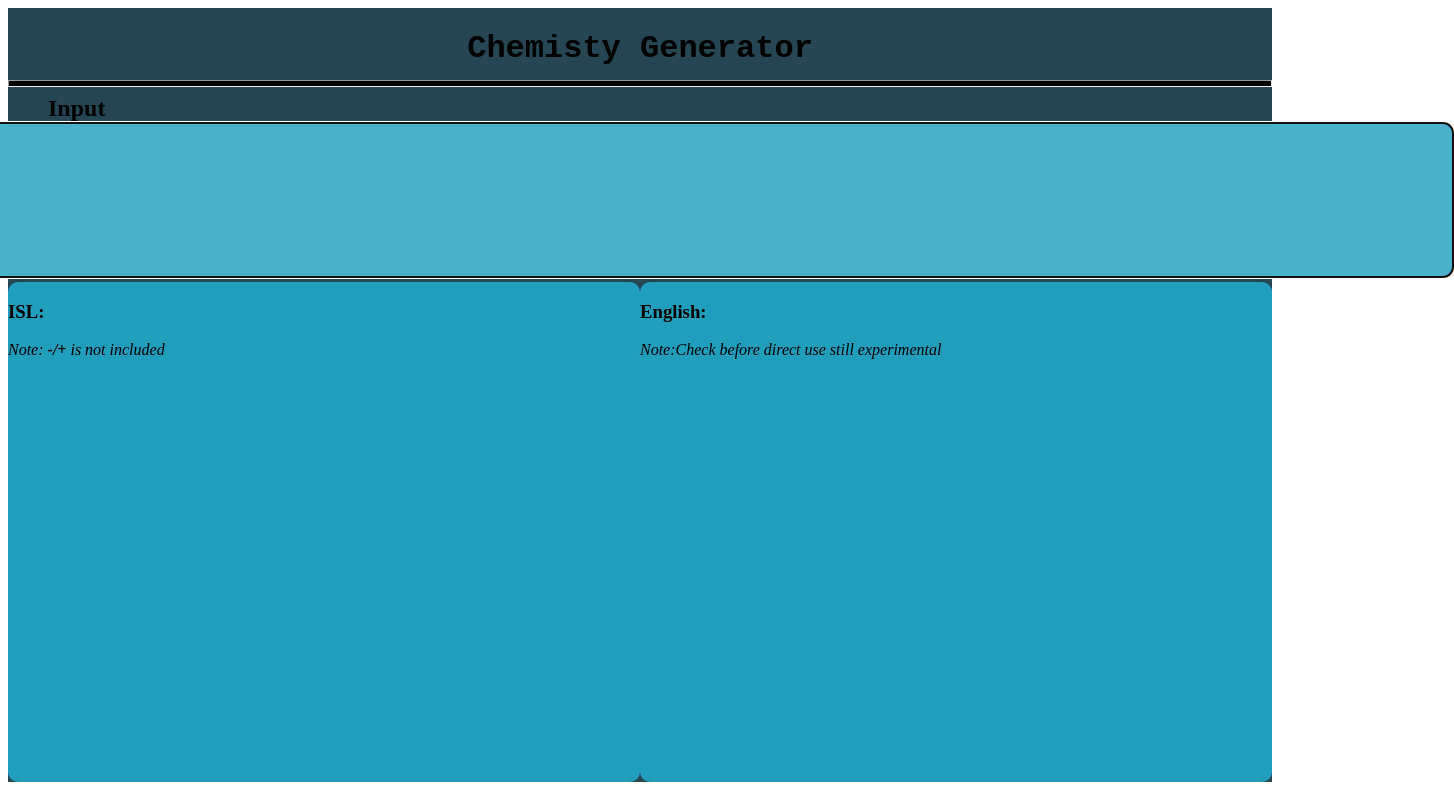
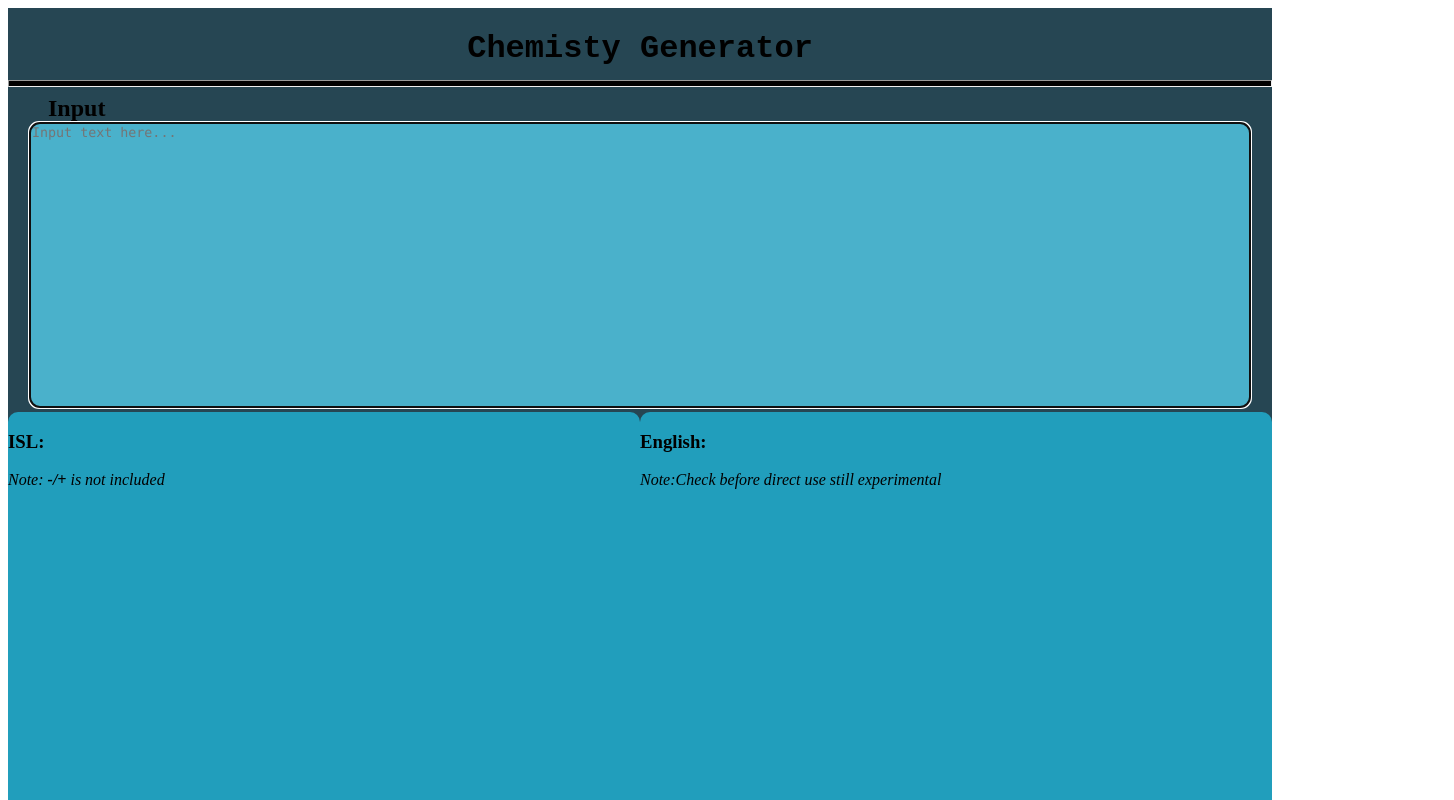
Before and after one commit to TEKnas29/Chemgen, a Nuxt app: page / in a window 1280 px wide. Shown: the top 800 px of the page, 1454 px wide, since content can reach past the window. Built offline with nearby package versions, Linux system fonts and the light colour scheme.

Commit message:
width and height changes

```diff
--- a/pages/index.vue
+++ b/pages/index.vue
@@ -140,7 +140,7 @@ export default {
     <h2 class="h2">Input</h2>
     <div class="inp">
       <div class="inp1">
-        <textarea name="inputArea" id="inputArea" cols="200" rows="10" class="inputArea" autofocus placeholder="Input text here..." v-model="inp" type="text" @input="findChem"></textarea>
+        <textarea name="inputArea" id="inputArea" class="inputArea" autofocus placeholder="Input text here..." v-model="inp" type="text" @input="findChem"></textarea>
       </div>
     </div>
     <div class="op">
@@ -171,6 +171,8 @@ export default {
   resize: none;
   border-radius: 10px;
   font-family: Consolas;
+  width: 95vw;
+  height: 35vh;
 }
 .opArea > code{
   font-family: Consolas;
```
